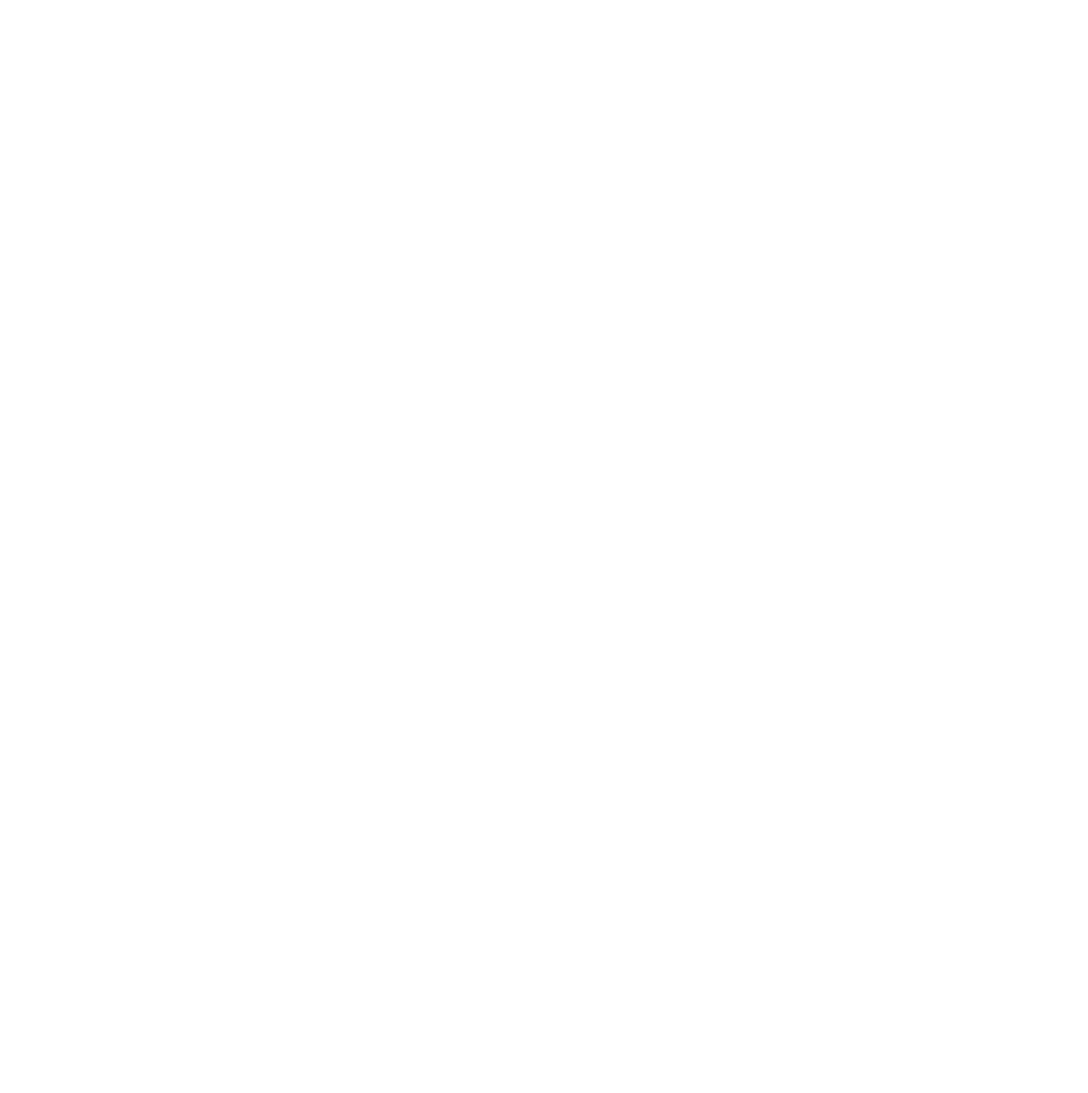
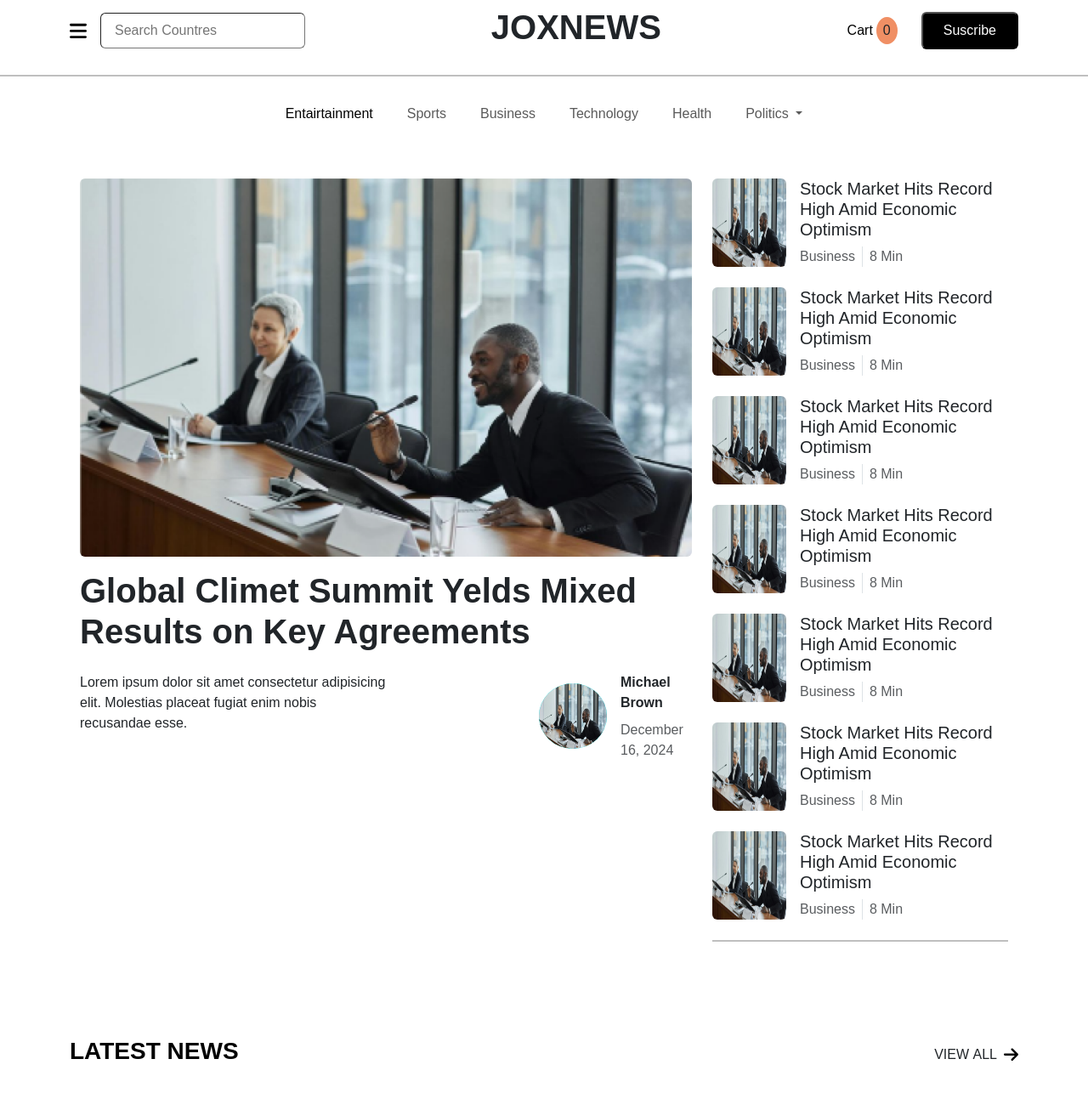
Before and after one commit to nzsakib507/Assignments_IC_MERN_B-4-, a plain HTML site: page Assignment-2/page-4/index.html in a window 1280 px wide. Shown: the whole page at 85% size. Before the commit the page ends 800 px from the top, so only its background shows below. Drawn offline with nearby package versions, Linux system fonts and the light colour scheme.

Commit message:
page-4 hero compleate

```diff
--- a/Assignment-2/page-4/index.html
+++ b/Assignment-2/page-4/index.html
@@ -0,0 +1,219 @@
+<!DOCTYPE html>
+<html lang="en">
+
+<head>
+    <meta charset="UTF-8">
+    <meta name="viewport" content="width=device-width, initial-scale=1.0">
+    <title>Newspaper</title>
+
+    <!-- bootstrap css -->
+    <link href="https://cdn.jsdelivr.net/npm/bootstrap@5.3.6/dist/css/bootstrap.min.css" rel="stylesheet"
+        integrity="sha384-4Q6Gf2aSP4eDXB8Miphtr37CMZZQ5oXLH2yaXMJ2w8e2ZtHTl7GptT4jmndRuHDT" crossorigin="anonymous">
+
+    <!-- external css -->
+    <link rel="stylesheet" href="style.css">
+</head>
+
+<body>
+
+
+    <header>
+        <div class="container py-2 d-flex align-items-center justify-content-between">
+            <div class="d-flex align-items-center gap-3">
+                <svg class="menu-icon" xmlns="http://www.w3.org/2000/svg"
+                    viewBox="0 0 448 512"><!--!Font Awesome Free 6.7.2 by @fontawesome - https://fontawesome.com License - https://fontawesome.com/license/free Copyright 2025 Fonticons, Inc.-->
+                    <path
+                        d="M0 96C0 78.3 14.3 64 32 64l384 0c17.7 0 32 14.3 32 32s-14.3 32-32 32L32 128C14.3 128 0 113.7 0 96zM0 256c0-17.7 14.3-32 32-32l384 0c17.7 0 32 14.3 32 32s-14.3 32-32 32L32 288c-17.7 0-32-14.3-32-32zM448 416c0 17.7-14.3 32-32 32L32 448c-17.7 0-32-14.3-32-32s14.3-32 32-32l384 0c17.7 0 32 14.3 32 32z" />
+                </svg>
+                <input class="px-3 py-2 border-1 rounded-2" placeholder="Search Countres" type="text">
+            </div>
+            <h1 class="text-uppercase fw-semibold ">Joxnews</h1>
+            <div class="d-flex gap-1 align-items-center">
+                <button class="bg-transparent border-0">Cart</button>
+                <div class="bg-orange-color rounded-circle px-2 py-1">0</div>
+                <button class="py-2 px-4 bg-black text-white rounded-2 ms-4">Suscribe</button>
+            </div>
+        </div>
+        <hr class="border-black border-2">
+    </header>
+
+    <nav class="navbar navbar-expand-lg">
+        <div class="container">
+
+            <button class="navbar-toggler" type="button" data-bs-toggle="collapse"
+                data-bs-target="#navbarSupportedContent" aria-controls="navbarSupportedContent" aria-expanded="false"
+                aria-label="Toggle navigation">
+                <span class="navbar-toggler-icon"></span>
+            </button>
+            <div class="collapse navbar-collapse" id="navbarSupportedContent">
+                <ul class="navbar-nav mx-auto mb-2 mb-lg-0 gap-4">
+                    <li class="nav-item">
+                        <a class="nav-link active" aria-current="page" href="#">Entairtainment</a>
+                    </li>
+                    <li class="nav-item">
+                        <a class="nav-link" href="#">Sports</a>
+                    </li>
+                    <li class="nav-item">
+                        <a class="nav-link" href="#">Business</a>
+                    </li>
+                    <li class="nav-item">
+                        <a class="nav-link" href="#">Technology</a>
+                    </li>
+                    <li class="nav-item">
+                        <a class="nav-link" href="#">Health</a>
+                    </li>
+                    <li class="nav-item dropdown">
+                        <a class="nav-link dropdown-toggle" href="#" role="button" data-bs-toggle="dropdown"
+                            aria-expanded="false">
+                            Politics
+                        </a>
+                        <ul class="dropdown-menu">
+                            <li><a class="dropdown-item" href="#">International</a></li>
+                            <li><a class="dropdown-item" href="#">Internal</a></li>
+
+                        </ul>
+                    </li>
+
+                </ul>
+
+            </div>
+        </div>
+    </nav>
+
+    <section id="hero">
+        <div class="container w-100 d-grid">
+            <div class=" row mx-auto justify-content-between my-5">
+                <div class="col-md-8">
+                    <img class="img-fluid rounded w-100" src="./assets/hero-image.png" alt="hero-image">
+                    <h1 class="h1 py-md-3 py-1 fw-semibold">Global Climet Summit Yelds Mixed Results on Key Agreements
+                    </h1>
+                    <div class="d-flex gap-4 justify-content-between">
+                        <div class="w-50">
+                            Lorem ipsum dolor sit amet consectetur adipisicing elit. Molestias placeat fugiat enim nobis
+                            recusandae esse.
+                        </div>
+                        <div class="w-25 d-flex align-items-center gap-3">
+                            <img class="rounded-circle hero-profile-image" src="./assets/hero-image.png" alt="image">
+                            <div>
+                                <div class="fw-semibold mb-2">Michael Brown</div>
+                                <div class="text-muted">December 16, 2024</div>
+                            </div>
+                        </div>
+                    </div>
+                </div>
+
+
+                <div class="col-md-4">
+                    <div class="d-flex gap-3">
+                        <img class="w-25 rounded" src="./assets/hero-image.png" alt="image">
+                        <div>
+                            <h5>Stock Market Hits Record High Amid Economic Optimism</h5>
+                            <div class="d-flex gap-2 text-muted">
+                                <div class="pe-2 border-end ">Business</div>
+                                <div>8 Min</div>
+                            </div>
+                        </div>
+                    </div>
+
+                    <div class="d-flex gap-3 my-4">
+                        <img class="w-25 rounded" src="./assets/hero-image.png" alt="image">
+                        <div>
+                            <h5>Stock Market Hits Record High Amid Economic Optimism</h5>
+                            <div class="d-flex gap-2 text-muted">
+                                <div class="pe-2 border-end ">Business</div>
+                                <div>8 Min</div>
+                            </div>
+                        </div>
+                    </div>
+                    <div class="d-flex gap-3 my-4">
+                        <img class="w-25 rounded" src="./assets/hero-image.png" alt="image">
+                        <div>
+                            <h5>Stock Market Hits Record High Amid Economic Optimism</h5>
+                            <div class="d-flex gap-2 text-muted">
+                                <div class="pe-2 border-end ">Business</div>
+                                <div>8 Min</div>
+                            </div>
+                        </div>
+                    </div>
+                    <div class="d-flex gap-3 my-4">
+                        <img class="w-25 rounded" src="./assets/hero-image.png" alt="image">
+                        <div>
+                            <h5>Stock Market Hits Record High Amid Economic Optimism</h5>
+                            <div class="d-flex gap-2 text-muted">
+                                <div class="pe-2 border-end ">Business</div>
+                                <div>8 Min</div>
+                            </div>
+                        </div>
+                    </div>
+                    <div class="d-flex gap-3 my-4">
+                        <img class="w-25 rounded" src="./assets/hero-image.png" alt="image">
+                        <div>
+                            <h5>Stock Market Hits Record High Amid Economic Optimism</h5>
+                            <div class="d-flex gap-2 text-muted">
+                                <div class="pe-2 border-end ">Business</div>
+                                <div>8 Min</div>
+                            </div>
+                        </div>
+                    </div>
+                    <div class="d-flex gap-3 my-4">
+                        <img class="w-25 rounded" src="./assets/hero-image.png" alt="image">
+                        <div>
+                            <h5>Stock Market Hits Record High Amid Economic Optimism</h5>
+                            <div class="d-flex gap-2 text-muted">
+                                <div class="pe-2 border-end ">Business</div>
+                                <div>8 Min</div>
+                            </div>
+                        </div>
+                    </div>
+                    <div class="d-flex gap-3 my-4">
+                        <img class="w-25 rounded" src="./assets/hero-image.png" alt="image">
+                        <div>
+                            <h5>Stock Market Hits Record High Amid Economic Optimism</h5>
+                            <div class="d-flex gap-2 text-muted">
+                                <div class="pe-2 border-end ">Business</div>
+                                <div>8 Min</div>
+                            </div>
+                        </div>
+                    </div>
+
+                    <hr class="border-black border-2">
+
+                </div>
+            </div>
+        </div>
+    </section>
+
+    <section id="letest-news">
+        <div class="container my-5">
+            <div class="d-flex justify-content-between">
+                <h1 class="text-black h3 text-uppercase fw-semibold">latest news</h1>
+                <div class="d-flex gap-2 align-items-center">
+                    <div class="text-uppercase">view&nbsp;all</div>
+                    <svg class="arrow-icon" xmlns="http://www.w3.org/2000/svg"
+                        viewBox="0 0 448 512"><!--!Font Awesome Free 6.7.2 by @fontawesome - https://fontawesome.com License - https://fontawesome.com/license/free Copyright 2025 Fonticons, Inc.-->
+                        <path
+                            d="M438.6 278.6c12.5-12.5 12.5-32.8 0-45.3l-160-160c-12.5-12.5-32.8-12.5-45.3 0s-12.5 32.8 0 45.3L338.8 224 32 224c-17.7 0-32 14.3-32 32s14.3 32 32 32l306.7 0L233.4 393.4c-12.5 12.5-12.5 32.8 0 45.3s32.8 12.5 45.3 0l160-160z" />
+                    </svg>
+                </div>
+            </div>
+
+            <div class="row row-cols-2">
+                <div class="col">
+
+                </div>
+
+                <div class="col">
+
+                </div>
+            </div>
+        </div>
+    </section>
+
+
+    <!-- bootstrap scrip module -->
+    <script src="https://cdn.jsdelivr.net/npm/bootstrap@5.3.6/dist/js/bootstrap.bundle.min.js"
+        integrity="sha384-j1CDi7MgGQ12Z7Qab0qlWQ/Qqz24Gc6BM0thvEMVjHnfYGF0rmFCozFSxQBxwHKO"
+        crossorigin="anonymous"></script>
+</body>
+
+</html>
--- /dev/null
+++ b/Assignment-2/page-4/style.css
@@ -0,0 +1,25 @@
+*{
+    box-sizing: border-box;
+    padding: 0;
+    margin: 0;
+    font-family: sans-serif;
+}
+
+
+.menu-icon{
+    width: 20px;
+}
+
+.bg-orange-color{
+    background-color: #f08f64;
+}
+
+.hero-profile-image{
+    width: 80px;
+    height: 77px;
+    background-color: aqua;
+}
+
+.arrow-icon{
+    width: 17px;
+}
```
Also changed, not shown: Assignment-2/page-2/index.html (+0 -2 lines), Assignment-2/page-4/assets/hero-image.png (added).
